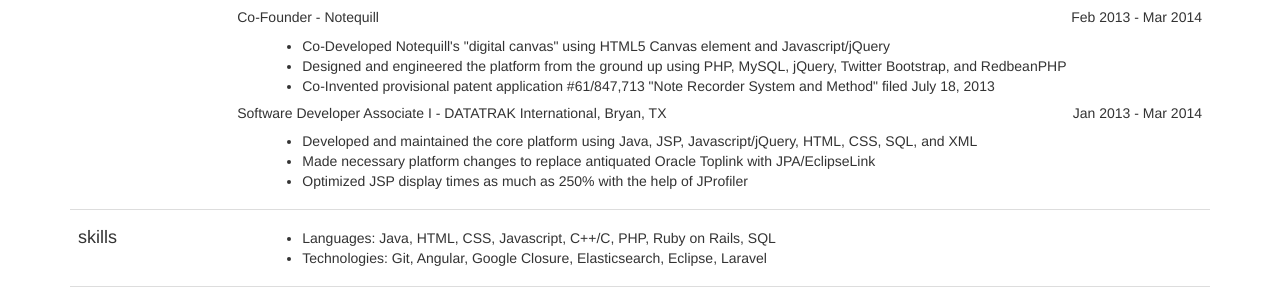
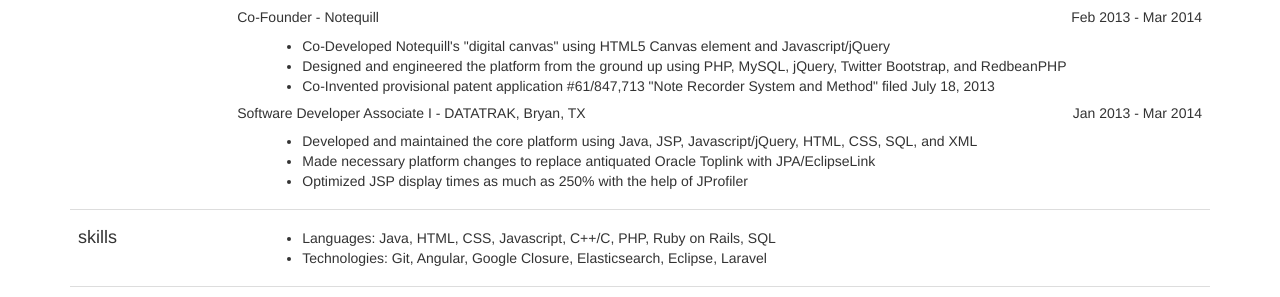
Before and after one commit to brentwalther/brentwalther.github.io, a Jekyll site: the page files/resume.html, which Jekyll copies as it is, in a window 1280 px wide. Shown: the part 614-911 px from the top of the page. Built offline with Jekyll 4.4.1, drawn with Linux system fonts in a browser that asks for light colours; nearby versions of some CDN libraries.

Commit message:
Remove International from Datatrak company name

```diff
--- a/files/resume.html
+++ b/files/resume.html
@@ -102,7 +102,7 @@
           <li>Designed and engineered the platform from the ground up using PHP, MySQL, jQuery, Twitter Bootstrap, and RedbeanPHP</li>
           <li>Co-Invented provisional patent application #61/847,713 "Note Recorder System and Method" filed July 18, 2013</li>
         </ul>
-        <h5>Software Developer Associate I<span class="non-bold"> - DATATRAK International, Bryan, TX</span> <span class="pull-right non-bold muted">Jan 2013 - Mar 2014</span></h5>
+        <h5>Software Developer Associate I<span class="non-bold"> - DATATRAK, Bryan, TX</span> <span class="pull-right non-bold muted">Jan 2013 - Mar 2014</span></h5>
         <ul>
           <li>Developed and maintained the core platform using Java, JSP, Javascript/jQuery, HTML, CSS, SQL, and XML</li>
           <li>Made necessary platform changes to replace antiquated Oracle Toplink with JPA/EclipseLink</li>
```
